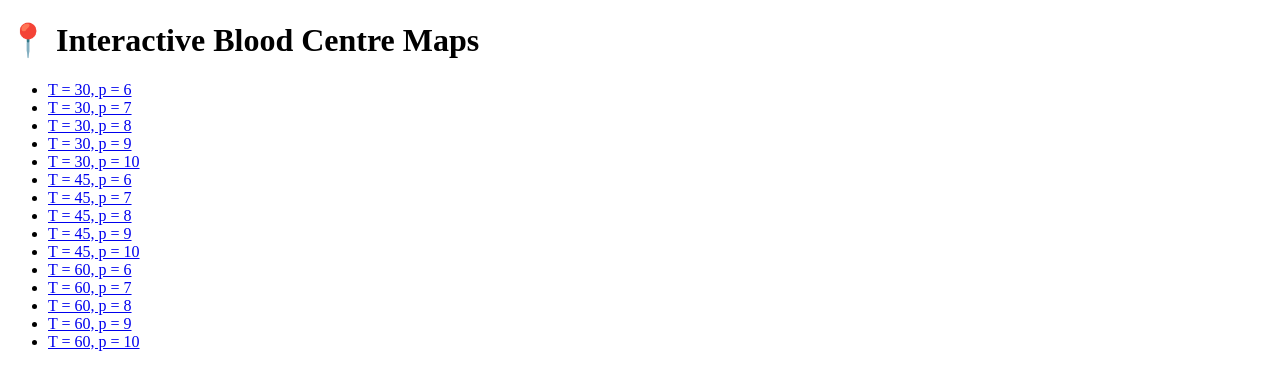
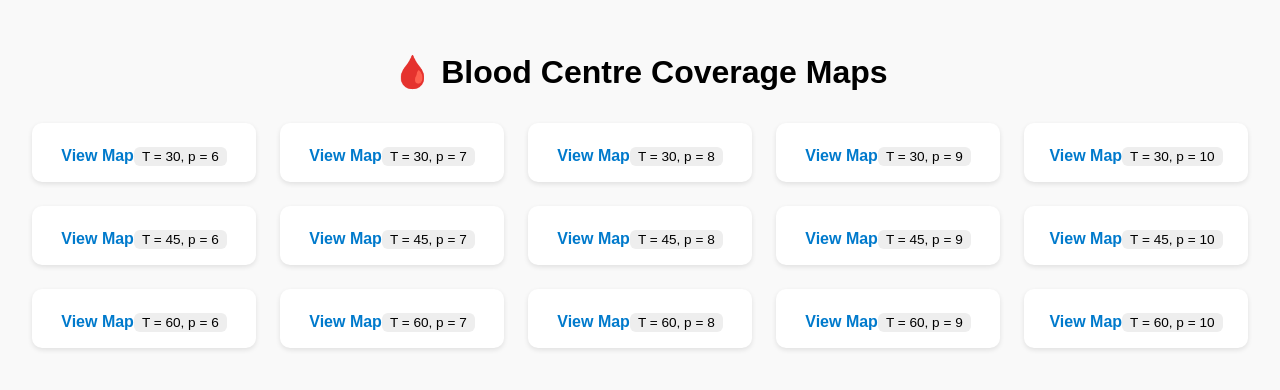
Before and after one commit to JairoAsuncion/Blood-centres-map-in-the-Netherlands, a plain HTML site: page docs/index.html in a window 1280 px wide. Drawn offline with Linux system fonts and the light colour scheme.

Commit message:
update index

```diff
--- a/docs/index.html
+++ b/docs/index.html
@@ -1,24 +1,74 @@
 <!DOCTYPE html>
-<html>
-<head><title>Blood Centre Coverage Maps</title></head>
+<html lang="en">
+<head>
+  <meta charset="UTF-8" />
+  <meta name="viewport" content="width=device-width, initial-scale=1.0"/>
+  <title>Blood Centre Coverage Maps</title>
+  <style>
+    body {
+      font-family: Arial, sans-serif;
+      margin: 0;
+      padding: 2rem;
+      background-color: #f9f9f9;
+    }
+    h1 {
+      text-align: center;
+      margin-bottom: 2rem;
+    }
+    .grid {
+      display: grid;
+      grid-template-columns: repeat(auto-fill, minmax(220px, 1fr));
+      gap: 1.5rem;
+    }
+    .card {
+      background: white;
+      padding: 1rem;
+      border-radius: 10px;
+      box-shadow: 0 2px 5px rgba(0,0,0,0.1);
+      text-align: center;
+      transition: transform 0.2s ease;
+    }
+    .card:hover {
+      transform: translateY(-5px);
+    }
+    a {
+      text-decoration: none;
+      color: #007acc;
+      font-weight: bold;
+    }
+    .tag {
+      display: inline-block;
+      background: #eee;
+      border-radius: 6px;
+      padding: 2px 8px;
+      font-size: 0.85rem;
+      margin-top: 0.5rem;
+    }
+  </style>
+</head>
 <body>
-<h1>📍 Interactive Blood Centre Maps</h1>
-<ul>
-  <li><a href="map_coverage_T30_p6.html">T = 30, p = 6</a></li>
-  <li><a href="map_coverage_T30_p7.html">T = 30, p = 7</a></li>
-  <li><a href="map_coverage_T30_p8.html">T = 30, p = 8</a></li>
-  <li><a href="map_coverage_T30_p9.html">T = 30, p = 9</a></li>
-  <li><a href="map_coverage_T30_p10.html">T = 30, p = 10</a></li>
-  <li><a href="map_coverage_T45_p6.html">T = 45, p = 6</a></li>
-  <li><a href="map_coverage_T45_p7.html">T = 45, p = 7</a></li>
-  <li><a href="map_coverage_T45_p8.html">T = 45, p = 8</a></li>
-  <li><a href="map_coverage_T45_p9.html">T = 45, p = 9</a></li>
-  <li><a href="map_coverage_T45_p10.html">T = 45, p = 10</a></li>
-  <li><a href="map_coverage_T60_p6.html">T = 60, p = 6</a></li>
-  <li><a href="map_coverage_T60_p7.html">T = 60, p = 7</a></li>
-  <li><a href="map_coverage_T60_p8.html">T = 60, p = 8</a></li>
-  <li><a href="map_coverage_T60_p9.html">T = 60, p = 9</a></li>
-  <li><a href="map_coverage_T60_p10.html">T = 60, p = 10</a></li>
-</ul>
+
+  <h1>🩸 Blood Centre Coverage Maps</h1>
+
+  <div class="grid">
+    <div class="card"><a href="map_coverage_T30_p6.html">View Map</a><div class="tag">T = 30, p = 6</div></div>
+    <div class="card"><a href="map_coverage_T30_p7.html">View Map</a><div class="tag">T = 30, p = 7</div></div>
+    <div class="card"><a href="map_coverage_T30_p8.html">View Map</a><div class="tag">T = 30, p = 8</div></div>
+    <div class="card"><a href="map_coverage_T30_p9.html">View Map</a><div class="tag">T = 30, p = 9</div></div>
+    <div class="card"><a href="map_coverage_T30_p10.html">View Map</a><div class="tag">T = 30, p = 10</div></div>
+
+    <div class="card"><a href="map_coverage_T45_p6.html">View Map</a><div class="tag">T = 45, p = 6</div></div>
+    <div class="card"><a href="map_coverage_T45_p7.html">View Map</a><div class="tag">T = 45, p = 7</div></div>
+    <div class="card"><a href="map_coverage_T45_p8.html">View Map</a><div class="tag">T = 45, p = 8</div></div>
+    <div class="card"><a href="map_coverage_T45_p9.html">View Map</a><div class="tag">T = 45, p = 9</div></div>
+    <div class="card"><a href="map_coverage_T45_p10.html">View Map</a><div class="tag">T = 45, p = 10</div></div>
+
+    <div class="card"><a href="map_coverage_T60_p6.html">View Map</a><div class="tag">T = 60, p = 6</div></div>
+    <div class="card"><a href="map_coverage_T60_p7.html">View Map</a><div class="tag">T = 60, p = 7</div></div>
+    <div class="card"><a href="map_coverage_T60_p8.html">View Map</a><div class="tag">T = 60, p = 8</div></div>
+    <div class="card"><a href="map_coverage_T60_p9.html">View Map</a><div class="tag">T = 60, p = 9</div></div>
+    <div class="card"><a href="map_coverage_T60_p10.html">View Map</a><div class="tag">T = 60, p = 10</div></div>
+  </div>
+
 </body>
 </html>
```
